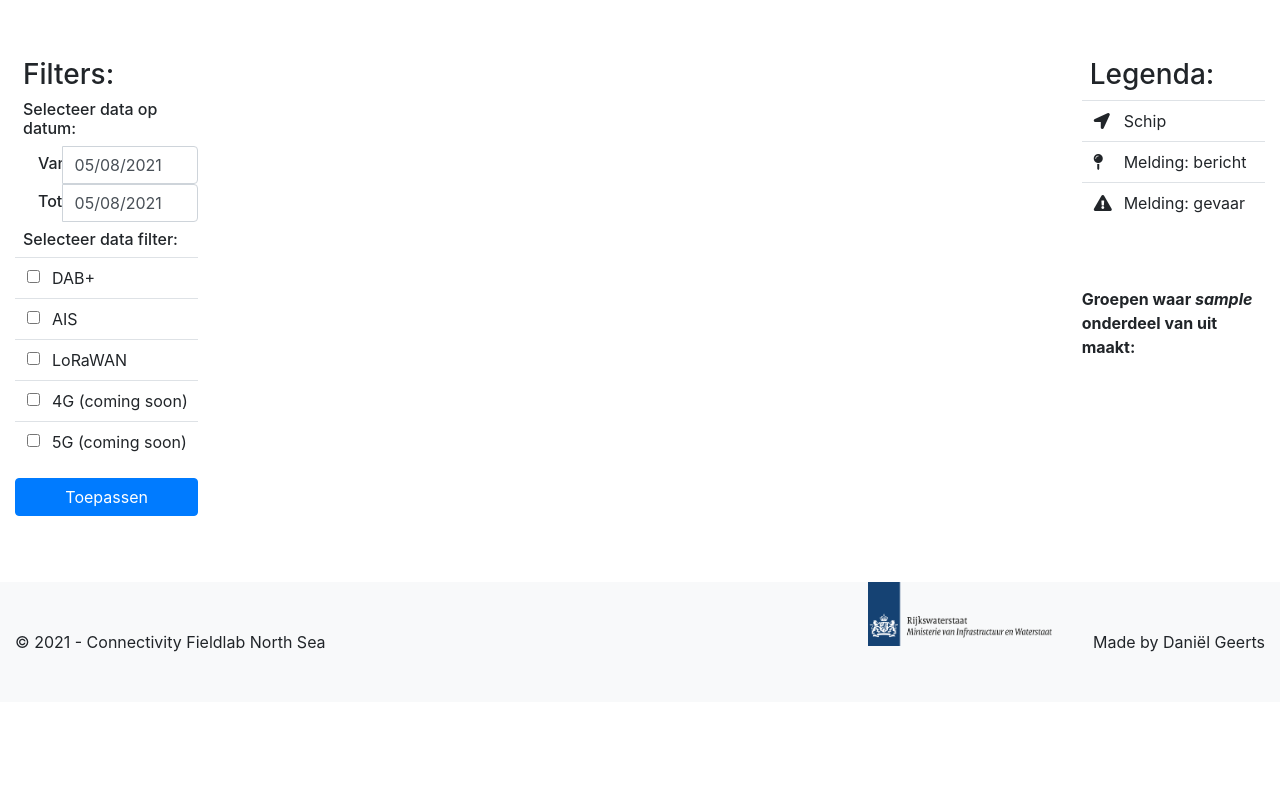
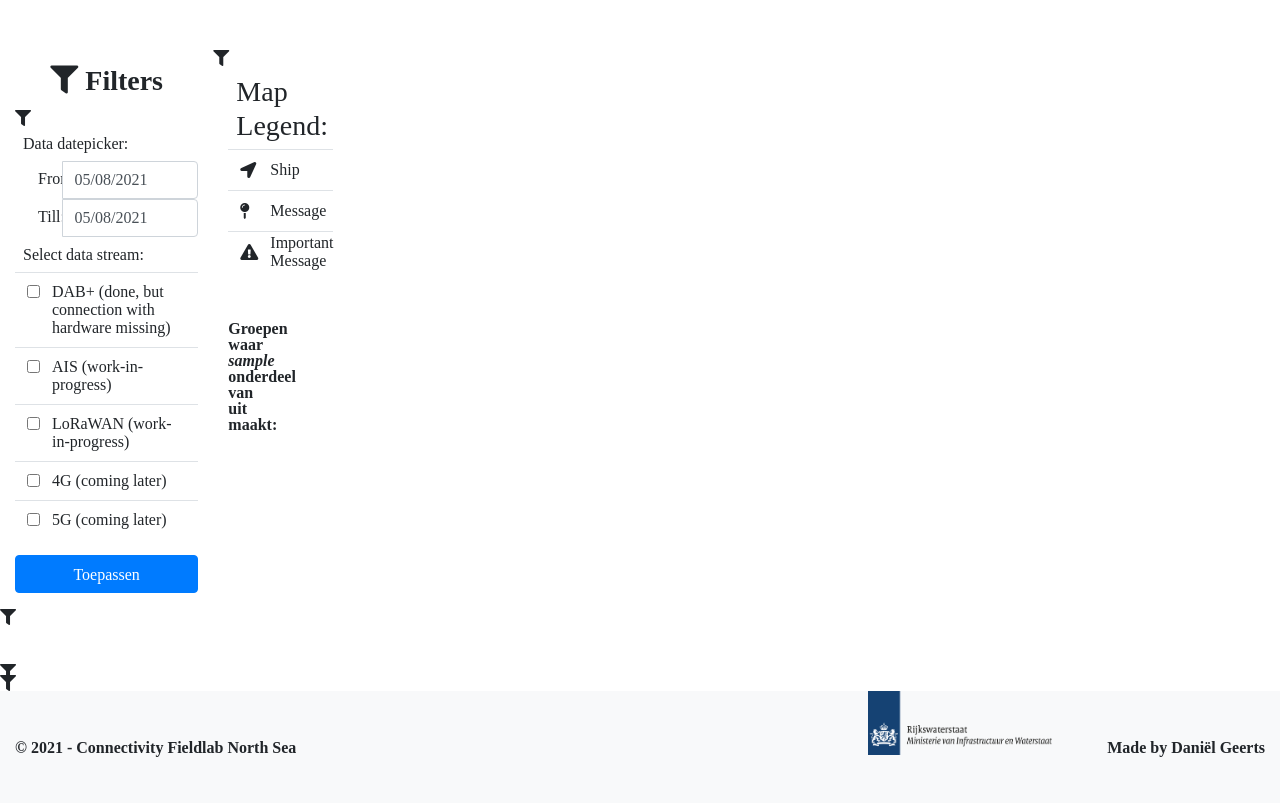
Before and after one commit to PoCDAB/cfns-webapp, a Django app: page /geoview/ in a window 1280 px wide. Shown: the part 136-939 px from the top of the page. Before the commit the page ends 788 px from the top, so only its background shows below. Run offline with Django 3.2, Linux system fonts and the light colour scheme; the visitor is signed in with stand-in values (Sample User, id 1); some libraries are stand-ins or nearby versions.

Commit message:
Small changes

```diff
--- a/webapp/core/forms/geoview_form.py
+++ b/webapp/core/forms/geoview_form.py
@@ -2,11 +2,11 @@ from django import forms
 from datetime import datetime
 
 class GeoviewForm(forms.Form):
-    DAB = forms.BooleanField(label="DAB+", required=False)
-    AIS = forms.BooleanField(label="AIS", required=False)
-    LoRaWAN = forms.BooleanField(label="LoRaWAN", required=False)
-    four_G = forms.BooleanField(label="4G (coming soon)", required=False)
-    five_G = forms.BooleanField(label="5G (coming soon)", required=False)
+    DAB = forms.BooleanField(label="DAB+ (done, but connection with hardware missing)", required=False)
+    AIS = forms.BooleanField(label="AIS (work-in-progress)", required=False)
+    LoRaWAN = forms.BooleanField(label="LoRaWAN (work-in-progress)", required=False)
+    four_G = forms.BooleanField(label="4G (coming later)", required=False)
+    five_G = forms.BooleanField(label="5G (coming later)", required=False)
 
     date_from = forms.DateTimeField(
         label='date_from',
--- a/webapp/core/templates/base.html
+++ b/webapp/core/templates/base.html
@@ -9,7 +9,8 @@
     <meta charset="utf-8">
     <meta name="viewport" content="width=device-width, initial-scale=1, shrink-to-fit=no">
     <link rel="icon" href="{% static '/img/CFNS_icon.ico' %}">
-
+    <meta charset="utf-8">
+    <meta http-equiv="X-UA-Compatible" content="IE=edge">
     <link rel="stylesheet" type="text/css" href="{% static '/css/style.css' %}">
 
     {% bootstrap_css %}
--- a/webapp/core/templates/geomap.html
+++ b/webapp/core/templates/geomap.html
@@ -132,21 +132,21 @@
 
 <div class="d-flex flex-wrap">
   <div class="col-lg-2">
-    <h3 class="m-2">Filters:</h3>
+    <h3 class="m-3 text-center"> <i class="fas fa-filter"> Filters</h3>
     <form method="post">
       {% csrf_token %}
 
-      <h6 class="m-2">Selecteer data op datum:</h6>
+      <h6 class="m-2">Data datepicker:</h6>
       <div class="input-group date" id="datetimepicker_from" data-target-input="nearest">
         <div class="input-group date" class="input-group-append" data-provide="datepicker" data-toggle="datetimepicker">
 
-          <h6 class="col-lg-2 m-2">Van:</h6>
+          <h6 class="col-lg-2 m-2">From:</h6>
           <input type="text" id="datepicker_from" class="col-lg-10 form-control">
         </div>
       </div>
       <div class="input-group date" id="datetimepicker_till" data-target-input="nearest">
         <div class="input-group date" class="input-group-append" data-provide="datepicker" data-toggle="datetimepicker">
-          <h6 class="col-lg-2 m-2">Tot:</h6>
+          <h6 class="col-lg-2 m-2">Till:</h6>
           <input type="text" id="datepicker_till" class="col-lg-10 form-control">
         </div>
       </div>
@@ -160,7 +160,7 @@
           </ol>
           {% endif %}
 
-          <h6 class="m-2">Selecteer data filter:</h6>
+          <h6 class="m-2">Select data stream:</h6>
           <table class="table table-hover geofilter">
             <tbody>
           {% for field in form %}
@@ -188,14 +188,14 @@
     {% leaflet_map "geoview" callback="window.map_init" %}
   </div>
   <div class="col-lg-2">
-    <h3 class="m-2">Legenda:</h3>
+    <h3 class="m-2">Map Legend:</h3>
     <table class="table">
       <tr class="m-0 p-0">
         <td class="col-lg-1">
           <i class="fa fa-location-arrow"></i>
         </td>
         <td class="m-0 p-0 col-lg-11 align-middle">
-          Schip
+          Ship
         </td>
       </tr>
       <tr class="m-0 p-0">
@@ -203,7 +203,7 @@
           <i class="fa fa-map-pin"></i>
         </td>
         <td class="m-0 p-0 col-lg-11 align-middle">
-          Melding: bericht
+          Message
         </td>
       </tr>
       <tr class="m-0 p-0">
@@ -211,7 +211,7 @@
           <i class="fa fa-exclamation-triangle"></i>
         </td>
         <td class="m-0 p-0 col-lg-11 align-middle">
-          Melding: gevaar
+          Important Message
         </td>
       </tr>
     </table>
```
Also changed, not shown: readme.md, 1 other file.
